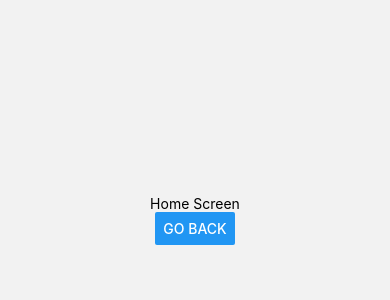
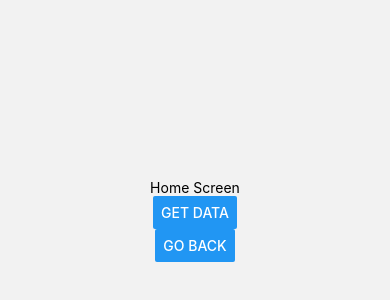
Before and after one commit to DinoWithCurls/RickAndMorty, a React Native app: screen /Home in a window 390 px wide. Shown: the part 202-502 px from the top of the page. Built offline with nearby package versions, Linux system fonts and the light colour scheme.

Commit message:
feat: 🎸 Fetch data from API

```diff
--- a/src/screens/HomeScreen.tsx
+++ b/src/screens/HomeScreen.tsx
@@ -1,11 +1,22 @@
-import React from 'react';
+import React, {useState} from 'react';
 import {View, Text, Button} from 'react-native';
 import {RootStackParamList} from '../navigation/RootStackParamList';
+import axios from 'axios';
+const baseUrl = 'https://www.rickandmortyapi.com/api/character';
 //All the character details will be shown here.
 const HomeScreen = ({navigation, route}: RootStackParamList<'Home'>) => {
+  //const [name, getName] = useState('');
+  const fetchDataFromAPI = () => {
+    fetch(baseUrl)
+      .then(res => res.json())
+      .then(res => {
+        console.log(res.results);
+      });
+  };
   return (
     <View style={{flex: 1, justifyContent: 'center', alignItems: 'center'}}>
       <Text>Home Screen</Text>
+      <Button title="Get Data" onPress={() => fetchDataFromAPI()} />
       <Button title="Go Back" onPress={() => navigation.goBack()} />
     </View>
   );
```
